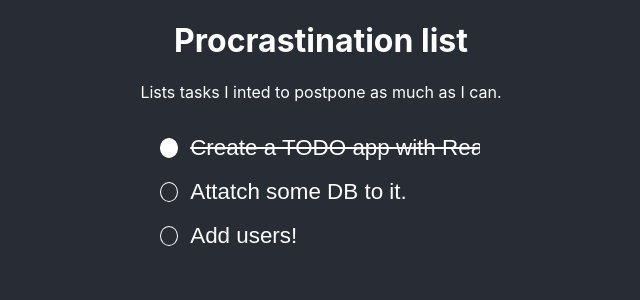
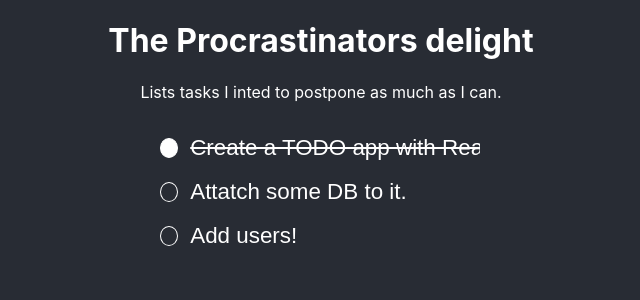
Before and after one commit to oldriv/todo-webapp-react, a React (Create React App) app: page / in a window 1280 px wide. Shown: the top 300 px of the page, without its empty margins (319-959 px from the left). Built offline with nearby package versions, Linux system fonts and the light colour scheme.

Commit message:
Move logic for loading the list out of the component

```diff
--- a/src/components/App/App.js
+++ b/src/components/App/App.js
@@ -1,29 +1,15 @@
 import React, {useState} from 'react';
 import './App.css';
 import TodoList from '../TodoList/';
+import { loadList } from '../../services/todo-service'
+
 
 function App() {
-  const [todos, setTodos] = useState([
-    {
-      content: 'Create a TODO app with React',
-      isCompleted: true,
-    },
-    {
-      content: 'Attatch some DB to it.',
-      isCompleted: false,
-    },
-    {
-      content: 'Add users!',
-      isCompleted: false,
-    }
-  ]);
+  const [todoList, setTodoList] = useState(loadList());
+
   return (
     <div className="App">
-        <TodoList
-          title="Procrastination list"
-          description="Lists tasks I inted to postpone as much as I can."
-          todos={todos
-        }/>
+        <TodoList {...todoList} />
     </div>
   );
 }
--- a/src/components/TodoList/TodoList.js
+++ b/src/components/TodoList/TodoList.js
@@ -4,10 +4,10 @@ import Todo from '../Todo';
 import TodoListHeader from './TodoListHeader';
 
 const TodoList = (props) => {
-    const {todos, title, description} = props;
+    const {todos, name, description} = props;
     return (
         <div className="todo-list">
-            <TodoListHeader title={title} description={description} />
+            <TodoListHeader name={name} description={description} />
             <div>
                 {todos.map((todo, i) => {
                     const {content, isCompleted} = todo;
--- a/src/components/TodoList/TodoListHeader/TodoListHeader.js
+++ b/src/components/TodoList/TodoListHeader/TodoListHeader.js
@@ -1,10 +1,10 @@
 import React from 'react';
 import './TodoListHeader.css';
 
-function TodoListHeader({title, description}) {
+function TodoListHeader({name, description}) {
     return (
         <header>
-            <h1>{title}</h1>
+            <h1>{name}</h1>
             <p>{description}</p>
         </header>
     );
--- /dev/null
+++ b/src/services/todo-service.js
@@ -0,0 +1,21 @@
+const loadList = () => {
+    return {
+        name: "The Procrastinators delight",
+        description: "Lists tasks I inted to postpone as much as I can.",
+        todos:[
+            {
+            content: 'Create a TODO app with React',
+            isCompleted: true,
+            },
+            {
+            content: 'Attatch some DB to it.',
+            isCompleted: false,
+            },
+            {
+            content: 'Add users!',
+            isCompleted: false,
+            }
+      ]}
+}
+
+export { loadList };
```
